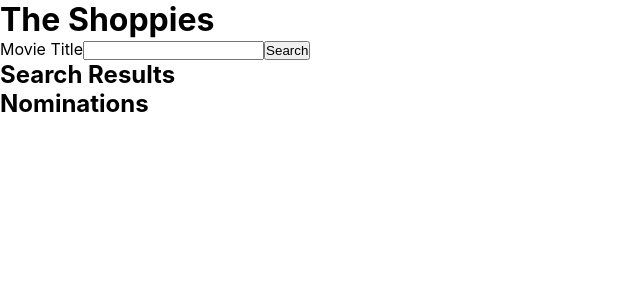
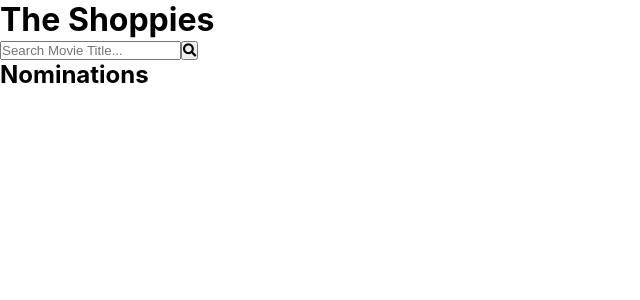
Before and after one commit to jasonmei-dev/shopify-challenge, a React (Create React App) app: page / in a window 1280 px wide. Shown: the top 300 px of the page, without its empty margins (0-640 px from the left). Built offline with nearby package versions, Linux system fonts and the light colour scheme.

Commit message:
display search text in search results

```diff
--- a/src/App.js
+++ b/src/App.js
@@ -2,7 +2,7 @@ import React, { useState, useEffect } from "react";
 import Search from "./components/Search";
 import Movies from "./components/Movies";
 import Nominations from "./components/Nominations";
-import Alert from "./components/Alert";
+import Alert from "./components/layout/Alert";
 
 import Axios from "axios";
 import "./App.css";
@@ -10,7 +10,9 @@ import "./App.css";
 const App = () => {
   const [movies, setMovies] = useState([]);
   const [nominations, setNominations] = useState([]);
+  const [loading, setLoading] = useState(false);
   const [alert, setAlert] = useState(null);
+  const [searchText, setSearchText] = useState("");
 
   useEffect(() => {
     showBanner();
@@ -18,18 +20,22 @@ const App = () => {
   }, [nominations]);
 
   const searchMovies = async (text) => {
+    setLoading(true);
+
     const res = await Axios.get(
       `http://www.omdbapi.com/?apikey=${process.env.REACT_APP_OMDB_API_KEY}&s=${text}`
     );
 
     setMovies(res.data.Search);
+    setSearchText(text);
+    setLoading(false);
   };
 
   const addNomination = (movie) => {
     if (nominations.length < 5) {
       setNominations((nominations) => [...nominations, movie]);
     } else {
-      showAlert("You already have 5 nominations");
+      showAlert("You already have 5 nominations", "danger");
     }
   };
 
@@ -42,32 +48,36 @@ const App = () => {
   const isNominated = (movie) =>
     !!nominations.find((nomination) => nomination.imdbID === movie.imdbID);
 
-  const showAlert = (message) => {
-    setAlert(message);
+  const showAlert = (message, type) => {
+    setAlert({ message, type });
     setTimeout(() => setAlert(null), 5000);
   };
 
   const showBanner = () => {
     if (nominations.length === 5) {
-      showAlert("You reached the maximum number of nominations");
+      showAlert("You reached the maximum number of nominations", "success");
     }
   };
 
   return (
     <div className="App">
+      <div className="container">
+        <Alert alert={alert} />
         <h1>The Shoppies</h1>
-      <Alert alert={alert} />
         <Search searchMovies={searchMovies} showAlert={showAlert} />
         <Movies
           movies={movies}
+          loading={loading}
           addNomination={addNomination}
           isNominated={isNominated}
+          searchText={searchText}
         />
         <Nominations
           nominations={nominations}
           removeNomination={removeNomination}
         />
       </div>
+    </div>
   );
 };
 
--- a/src/components/Alert.js
+++ /dev/null
@@ -1,13 +0,0 @@
-import React from "react";
-
-const Alert = ({ alert }) => {
-  return (
-    alert !== null && (
-      <div className="Alert">
-        <i className="fas fa-info-circle"></i> {alert}
-      </div>
-    )
-  );
-};
-
-export default Alert;
--- a/src/components/Movies.js
+++ b/src/components/Movies.js
@@ -1,10 +1,20 @@
 import React from "react";
 import PropTypes from "prop-types";
+import Spinner from "../components/layout/Spinner";
 
-const Movies = ({ movies, addNomination, isNominated }) => {
+const Movies = ({
+  movies,
+  loading,
+  addNomination,
+  isNominated,
+  searchText,
+}) => {
+  if (loading) {
+    return <Spinner />;
+  } else {
     return (
       <div className="Movies">
-      <h2>Search Results</h2>
+        {movies.length > 0 && <h2>Results for "{searchText}"</h2>}
         <ul>
           {movies.map((movie) => (
             <li id={movie.imdbID} key={movie.imdbID}>
@@ -20,6 +30,7 @@ const Movies = ({ movies, addNomination, isNominated }) => {
         </ul>
       </div>
     );
+  }
 };
 
 Movies.propTypes = {
--- a/src/components/Search.js
+++ b/src/components/Search.js
@@ -6,8 +6,8 @@ const Search = ({ searchMovies, showAlert }) => {
 
   const onSubmit = (e) => {
     e.preventDefault();
-    if (text === "") {
-      showAlert("Please enter something");
+    if (text.length < 3) {
+      showAlert("Please enter at least 3 characters", "danger");
     } else {
       searchMovies(text);
       setText("");
@@ -19,9 +19,17 @@ const Search = ({ searchMovies, showAlert }) => {
   return (
     <div className="Search">
       <form onSubmit={onSubmit}>
-        <label htmlFor="text">Movie Title</label>
-        <input type="text" name="text" value={text} onChange={onChange} />
-        <input type="submit" value="Search" />
+        <input
+          type="text"
+          name="text"
+          value={text}
+          onChange={onChange}
+          placeholder="Search Movie Title..."
+        />
+
+        <button type="submit">
+          <i className="fa fa-search"></i>
+        </button>
       </form>
     </div>
   );
```
Lines whose indentation alone changed are shown as unchanged.
